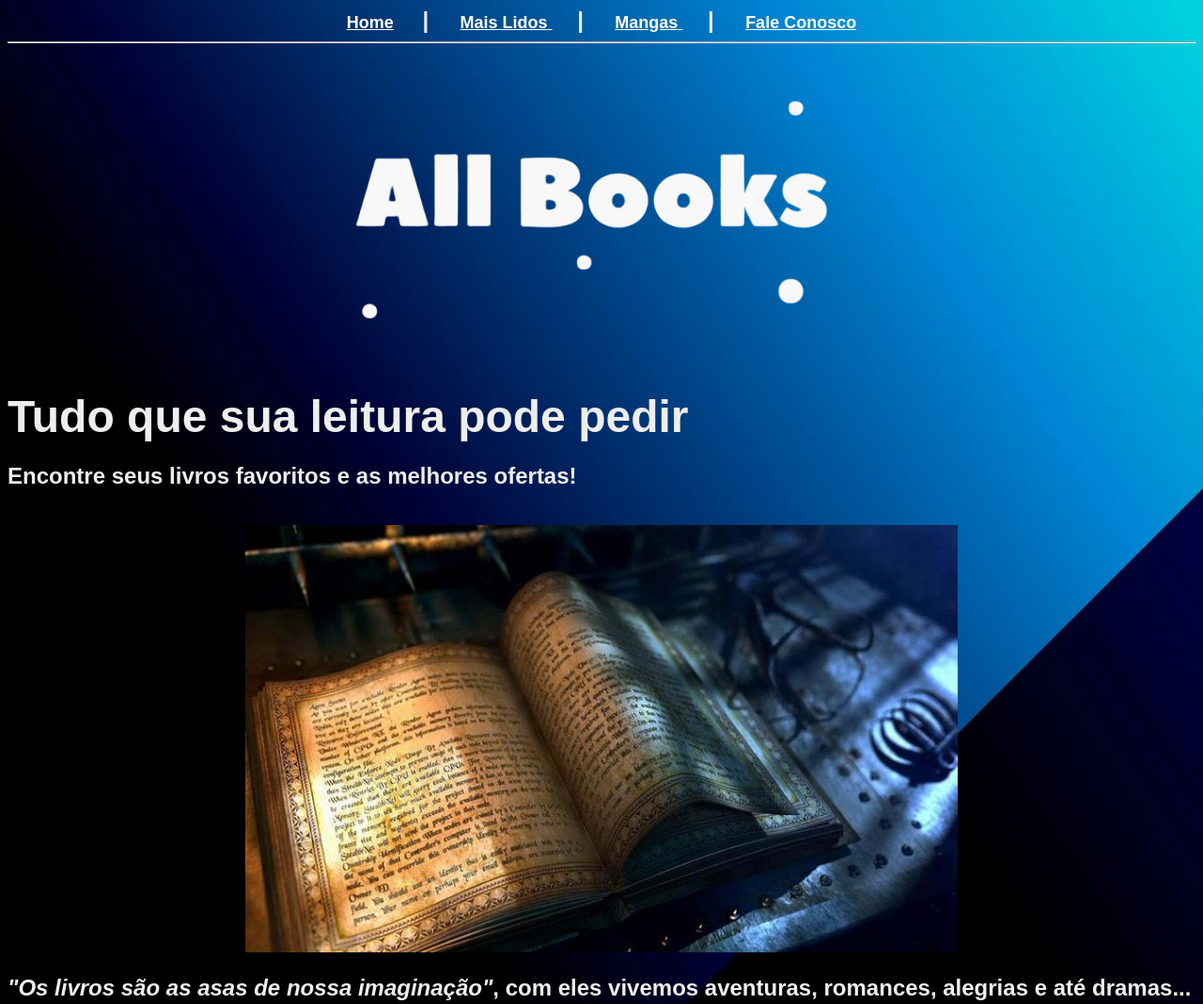
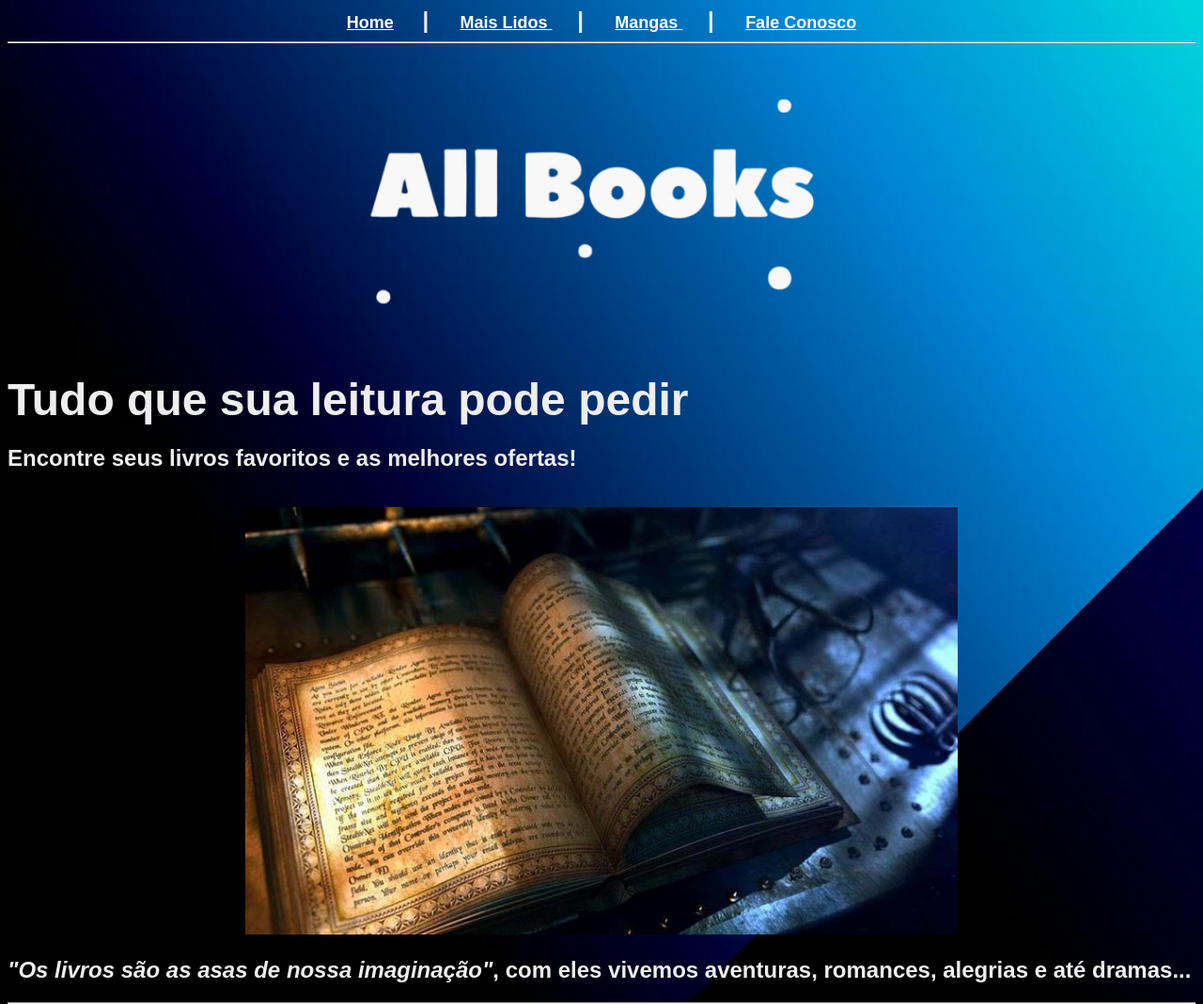
Before and after one commit to Alisson014/All-Books, a plain HTML site: page index.html in a window 1280 px wide. Shown: the top 1069 px of the page at 94% size. Drawn offline with Linux system fonts and the light colour scheme.

Commit message:
Update index.html

```diff
--- a/index.html
+++ b/index.html
@@ -17,7 +17,7 @@
     <br>
     <hr id="IdHome">
     <br>
-    <img src="Img/Title.png" align="center" width="auto">
+    <img src="Img/Title.png" align="center" width="48%">
 
     <h1 align="left"><font face="Arial" size="7"> Tudo que sua leitura pode pedir</font></h1>
     <h2 align="left"><font face="Arial">Encontre seus livros favoritos e as melhores ofertas!</font></h2>
```
